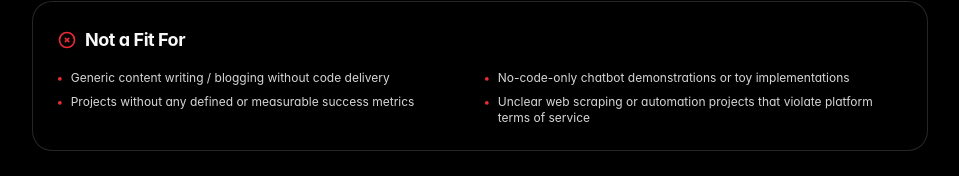
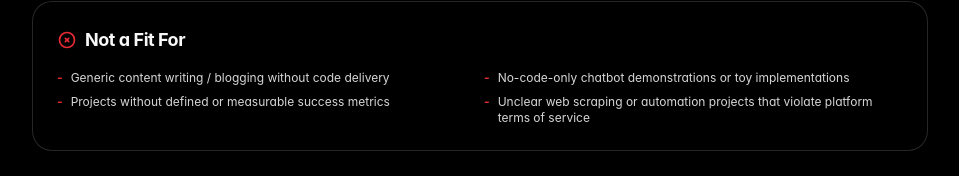
Before and after one commit to madhu2456/madhu2456-madhu_website, a Next.js app: page /profile in a window 1280 px wide. Shown: the part 4296-4472 px from the top of the page, without its empty margins (160-1119 px from the left). Built offline with nearby package versions, Linux system fonts and the light colour scheme; no server answers.

Commit message:
fix: explicit spaces and hyphens in profile bullets for cleaner text extraction

```diff
--- a/src/app/(portfolio)/profile/page.tsx
+++ b/src/app/(portfolio)/profile/page.tsx
@@ -535,25 +535,25 @@ export default async function ProfilePage() {
             </h2>
             <ul className="grid gap-2 text-xs text-muted-foreground sm:grid-cols-2">
               <li className="flex gap-2">
-                <span className="text-destructive font-bold">•</span>
+                <span className="text-destructive font-bold">-</span>{" "}
                 <span>
                   Generic content writing / blogging without code delivery
                 </span>
               </li>
               <li className="flex gap-2">
-                <span className="text-destructive font-bold">•</span>
+                <span className="text-destructive font-bold">-</span>{" "}
                 <span>
                   No-code-only chatbot demonstrations or toy implementations
                 </span>
               </li>
               <li className="flex gap-2">
-                <span className="text-destructive font-bold">•</span>
+                <span className="text-destructive font-bold">-</span>{" "}
                 <span>
-                  Projects without any defined or measurable success metrics
+                  Projects without defined or measurable success metrics
                 </span>
               </li>
               <li className="flex gap-2">
-                <span className="text-destructive font-bold">•</span>
+                <span className="text-destructive font-bold">-</span>{" "}
                 <span>
                   Unclear web scraping or automation projects that violate
                   platform terms of service
```
